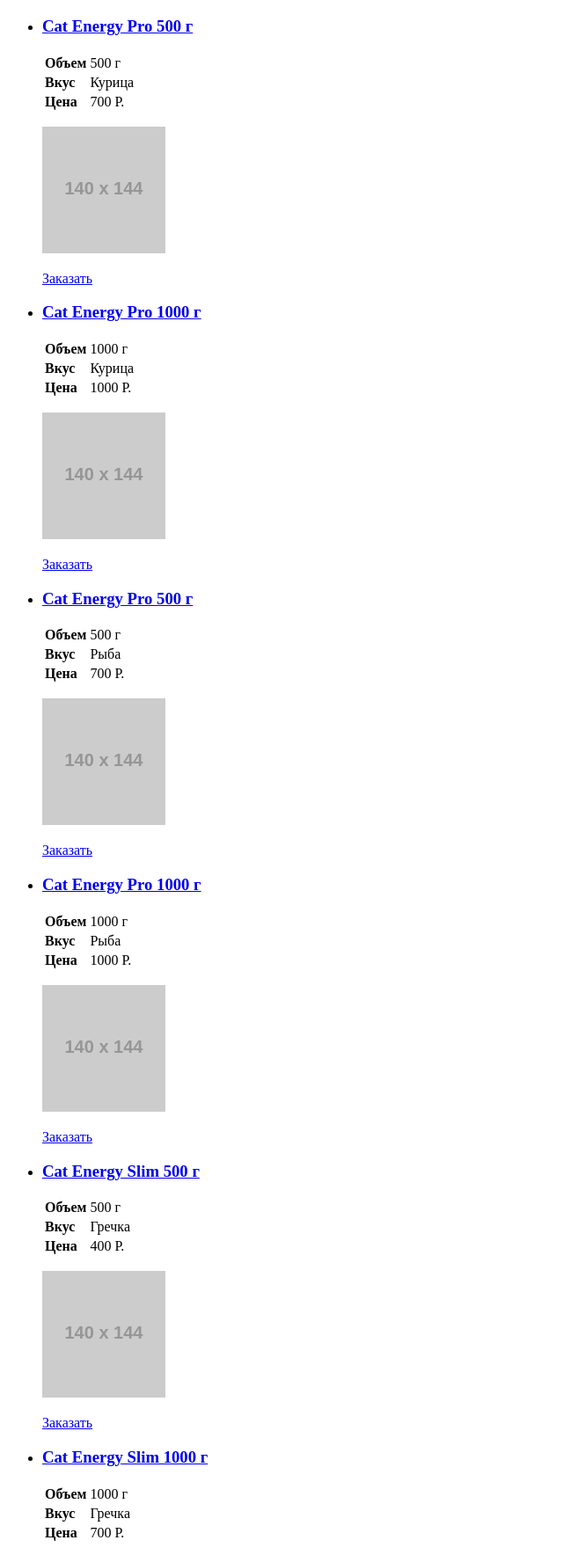
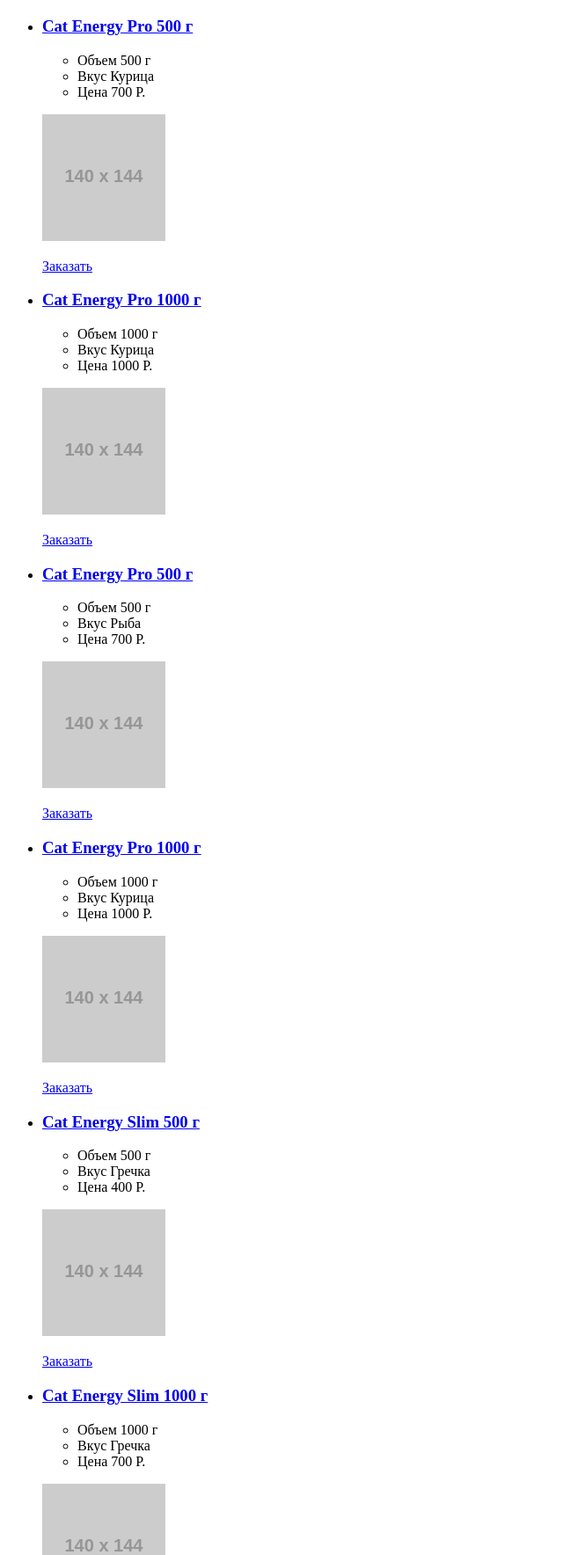
Before and after one commit to dankrsk/1001575-cat-energy-18, a website: page source/catalog.html in a window 1280 px wide. Shown: the part 203-1971 px from the top of the page at 88% size, without its empty margins (0-640 px from the left). Drawn offline with Linux system fonts and the light colour scheme; placeholder pictures from the web are drawn by us.

Commit message:
Вносит исправления согласно замечаниям наставника

```diff
--- a/source/catalog.html
+++ b/source/catalog.html
@@ -6,8 +6,8 @@
   </head>
   <body>
     <header class="page-header">
-      <a class="page-header__logo" href="index.html">
-        <img class="page-header__logo-image" src="https://via.placeholder.com/191x39" width="191" height="39" alt="Cat Energy: магазин функционального питания для котов">
+      <a class="page-header__logo logo">
+        <img class="logo__image" src="https://via.placeholder.com/191x39" width="191" height="39" alt="Cat Energy: магазин функционального питания для котов">
       </a>
       <nav class="main-nav">
         <button class="main-nav__toggle" type="button">
@@ -18,7 +18,7 @@
             <li class="main-nav__item">
               <a href="index.html">Главная</a>
             </li>
-            <li class="main-nav__item">
+            <li class="main-nav__item main-nav__item--active">
               <a>Каталог продукции</a>
             </li>
             <li class="main-nav__item">
@@ -38,20 +38,20 @@
                 <a class="catalog__title-link" href="#">
                   <h3 class="catalog__title">Cat Energy Pro 500 г</h3>
                 </a>
-                <table class="catalog__properties">
-                  <tr>
-                    <th scope="row">Объем</th>
-                    <td>500 г</td>
-                  </tr>
-                  <tr>
-                    <th scope="row">Вкус</th>
-                    <td>Курица</td>
-                  </tr>
-                  <tr>
-                    <th scope="row">Цена</th>
-                    <td>700 Р.</td>
-                  </tr>
-                </table>
+                <ul class="catalog__properties product-properties">
+                  <li class="product-properties__item">
+                    <span>Объем</span>
+                    <span>500 г</span>
+                  </li>
+                  <li class="product-properties__item">
+                    <span>Вкус</span>
+                    <span>Курица</span>
+                  </li>
+                  <li class="product-properties__item">
+                    <span>Цена</span>
+                    <span>700 Р.</span>
+                  </li>
+                </ul>
               </div>
               <p class="catalog__picture">
                 <a class="catalog__image-link" href="#">
@@ -67,20 +67,20 @@
                 <a class="catalog__title-link" href="#">
                   <h3 class="catalog__title">Cat Energy Pro 1000 г</h3>
                 </a>
-                <table class="catalog__properties">
-                  <tr>
-                    <th scope="row">Объем</th>
-                    <td>1000 г</td>
-                  </tr>
-                  <tr>
-                    <th scope="row">Вкус</th>
-                    <td>Курица</td>
-                  </tr>
-                  <tr>
-                    <th scope="row">Цена</th>
-                    <td>1000 Р.</td>
-                  </tr>
-                </table>
+                <ul class="catalog__properties product-properties">
+                  <li class="product-properties__item">
+                    <span>Объем</span>
+                    <span>1000 г</span>
+                  </li>
+                  <li class="product-properties__item">
+                    <span>Вкус</span>
+                    <span>Курица</span>
+                  </li>
+                  <li class="product-properties__item">
+                    <span>Цена</span>
+                    <span>1000 Р.</span>
+                  </li>
+                </ul>
               </div>
               <p class="catalog__picture">
                 <a class="catalog__image-link" href="#">
@@ -96,20 +96,20 @@
                 <a class="catalog__title-link" href="#">
                   <h3 class="catalog__title">Cat Energy Pro 500 г</h3>
                 </a>
-                <table class="catalog__properties">
-                  <tr>
-                    <th scope="row">Объем</th>
-                    <td>500 г</td>
-                  </tr>
-                  <tr>
-                    <th scope="row">Вкус</th>
-                    <td>Рыба</td>
-                  </tr>
-                  <tr>
-                    <th scope="row">Цена</th>
-                    <td>700 Р.</td>
-                  </tr>
-                </table>
+                <ul class="catalog__properties product-properties">
+                  <li class="product-properties__item">
+                    <span>Объем</span>
+                    <span>500 г</span>
+                  </li>
+                  <li class="product-properties__item">
+                    <span>Вкус</span>
+                    <span>Рыба</span>
+                  </li>
+                  <li class="product-properties__item">
+                    <span>Цена</span>
+                    <span>700 Р.</span>
+                  </li>
+                </ul>
               </div>
               <p class="catalog__picture">
                 <a class="catalog__image-link" href="#">
@@ -125,20 +125,20 @@
                 <a class="catalog__title-link" href="#">
                   <h3 class="catalog__title">Cat Energy Pro 1000 г</h3>
                 </a>
-                <table class="catalog__properties">
-                  <tr>
-                    <th scope="row">Объем</th>
-                    <td>1000 г</td>
-                  </tr>
-                  <tr>
-                    <th scope="row">Вкус</th>
-                    <td>Рыба</td>
-                  </tr>
-                  <tr>
-                    <th scope="row">Цена</th>
-                    <td>1000 Р.</td>
-                  </tr>
-                </table>
+                <ul class="catalog__properties product-properties">
+                  <li class="product-properties__item">
+                    <span>Объем</span>
+                    <span>1000 г</span>
+                  </li>
+                  <li class="product-properties__item">
+                    <span>Вкус</span>
+                    <span>Курица</span>
+                  </li>
+                  <li class="product-properties__item">
+                    <span>Цена</span>
+                    <span>1000 Р.</span>
+                  </li>
+                </ul>
               </div>
               <p class="catalog__picture">
                 <a class="catalog__image-link" href="#">
@@ -154,20 +154,20 @@
                 <a class="catalog__title-link" href="#">
                   <h3 class="catalog__title">Cat Energy Slim 500 г</h3>
                 </a>
-                <table class="catalog__properties">
-                  <tr>
-                    <th scope="row">Объем</th>
-                    <td>500 г</td>
-                  </tr>
-                  <tr>
-                    <th scope="row">Вкус</th>
-                    <td>Гречка</td>
-                  </tr>
-                  <tr>
-                    <th scope="row">Цена</th>
-                    <td>400 Р.</td>
-                  </tr>
-                </table>
+                <ul class="catalog__properties product-properties">
+                  <li class="product-properties__item">
+                    <span>Объем</span>
+                    <span>500 г</span>
+                  </li>
+                  <li class="product-properties__item">
+                    <span>Вкус</span>
+                    <span>Гречка</span>
+                  </li>
+                  <li class="product-properties__item">
+                    <span>Цена</span>
+                    <span>400 Р.</span>
+                  </li>
+                </ul>
               </div>
               <p class="catalog__picture">
                 <a class="catalog__image-link" href="#">
@@ -183,20 +183,20 @@
                 <a class="catalog__title-link" href="#">
                   <h3 class="catalog__title">Cat Energy Slim 1000 г</h3>
                 </a>
-                <table class="catalog__properties">
-                  <tr>
-                    <th scope="row">Объем</th>
-                    <td>1000 г</td>
-                  </tr>
-                  <tr>
-                    <th scope="row">Вкус</th>
-                    <td>Гречка</td>
-                  </tr>
-                  <tr>
-                    <th scope="row">Цена</th>
-                    <td>700 Р.</td>
-                  </tr>
-                </table>
+                <ul class="catalog__properties product-properties">
+                  <li class="product-properties__item">
+                    <span>Объем</span>
+                    <span>1000 г</span>
+                  </li>
+                  <li class="product-properties__item">
+                    <span>Вкус</span>
+                    <span>Гречка</span>
+                  </li>
+                  <li class="product-properties__item">
+                    <span>Цена</span>
+                    <span>700 Р.</span>
+                  </li>
+                </ul>
               </div>
               <p class="catalog__picture">
                 <a class="catalog__image-link" href="#">
@@ -212,20 +212,20 @@
                 <a class="catalog__title-link" href="#">
                   <h3 class="catalog__title">Cat Energy Slim 500 г</h3>
                 </a>
-                <table class="catalog__properties">
-                  <tr>
-                    <th scope="row">Объем</th>
-                    <td>500 г</td>
-                  </tr>
-                  <tr>
-                    <th scope="row">Вкус</th>
-                    <td>Рис</td>
-                  </tr>
-                  <tr>
-                    <th scope="row">Цена</th>
-                    <td>500 Р.</td>
-                  </tr>
-                </table>
+                <ul class="catalog__properties product-properties">
+                  <li class="product-properties__item">
+                    <span>Объем</span>
+                    <span>500 г</span>
+                  </li>
+                  <li class="product-properties__item">
+                    <span>Вкус</span>
+                    <span>Рис</span>
+                  </li>
+                  <li class="product-properties__item">
+                    <span>Цена</span>
+                    <span>500 Р.</span>
+                  </li>
+                </ul>
               </div>
               <p class="catalog__picture">
                 <a class="catalog__image-link" href="#">
@@ -250,9 +250,9 @@
       </section>
     </main>
     <footer class="page-footer">
-      <p class="page-footer__logo">
-        <a class="page-header__logo-link" href="index.html">
-          <img class="page-footer__logo-image" src="https://via.placeholder.com/128x24" width="128" height="24" alt="Cat Energy: магазин функционального питания для котов">
+      <p class="page-footer__logo footer-logo">
+        <a class="footer-logo__link">
+          <img class="footer-logo__image" src="https://via.placeholder.com/128x24" width="128" height="24" alt="Cat Energy: магазин функционального питания для котов">
         </a>
       </p>
       <div class="page-footer__social social">
```
Also changed, not shown: source/form.html (+6 -6 lines), source/index.html (+6 -6 lines).
